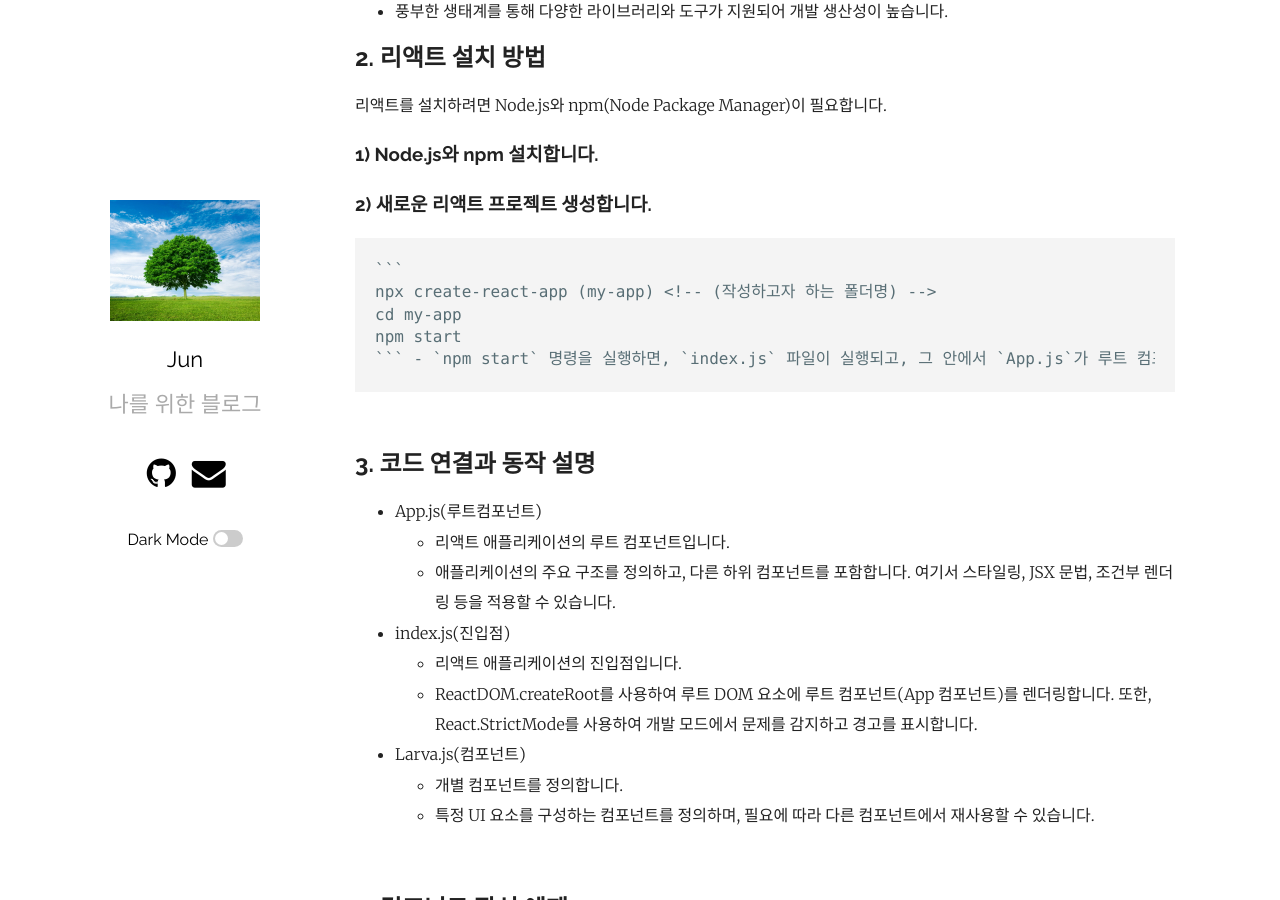
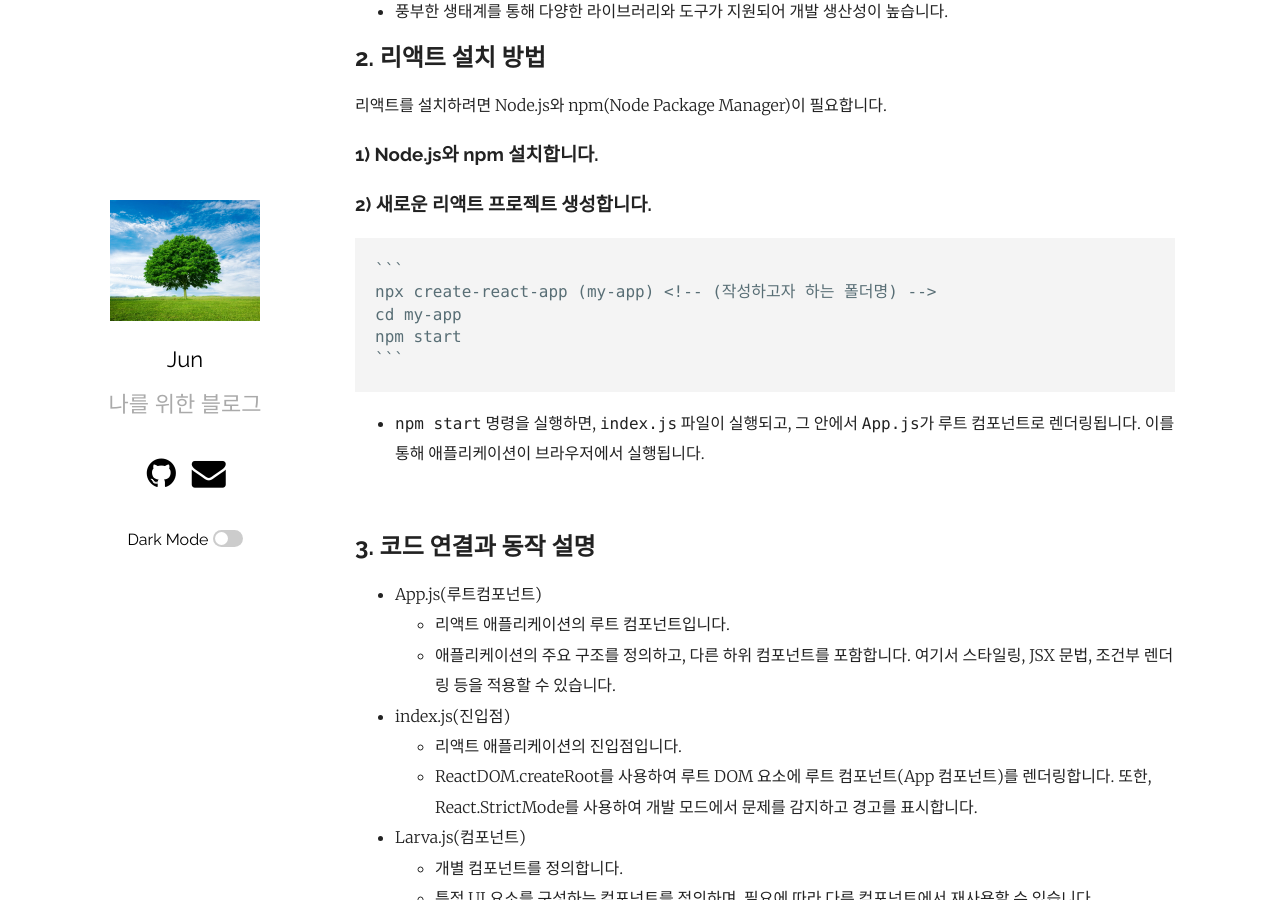
Before and after one commit to ymind14563/ymind14563.github.io, a Jekyll site: the page built from _posts/2024-08-06-blog(1).markdown, in a window 1280 px wide and 900 px high, scrolled down 440 px. Built offline with Jekyll 4.4.1, drawn with Linux system fonts in a browser that asks for light colours; some of the changed text lies outside the part shown.

````diff
--- a/_posts/2024-08-06-blog(1).markdown
+++ b/_posts/2024-08-06-blog(1).markdown
@@ -32,6 +32,7 @@ categories: React.js
     cd my-app
     npm start
     ```
+
 - `npm start` 명령을 실행하면, `index.js` 파일이 실행되고, 그 안에서 `App.js`가 루트 컴포넌트로 렌더링됩니다. 이를 통해 애플리케이션이 브라우저에서 실행됩니다.
 
 <br>
@@ -137,11 +138,11 @@ import App from './App'; // App 컴포넌트를 가져옴
 import Clock from './Clock'; // Clock 컴포넌트를 가져옴
 
 const root = ReactDOM.createRoot(document.getElementById('root')); // 루트 DOM 요소를 생성함
-root.render(
+root.render(  // 루트 DOM 요소에 App 컴포넌트를 렌더링함
   <React.StrictMode>
     <App />
   </React.StrictMode> // 개발 모드에서만 작동하는 특수 컴포넌트. 문제 감지나 경고하기 위해 사용
-); // 루트 DOM 요소에 App 컴포넌트를 렌더링함
+);
 ```
 
 - ReactDOM.createRoot: 리액트 애플리케이션을 DOM에 렌더링하는 데 사용됩니다. 여기서는 `root` 요소에 렌더링합니다.
````
